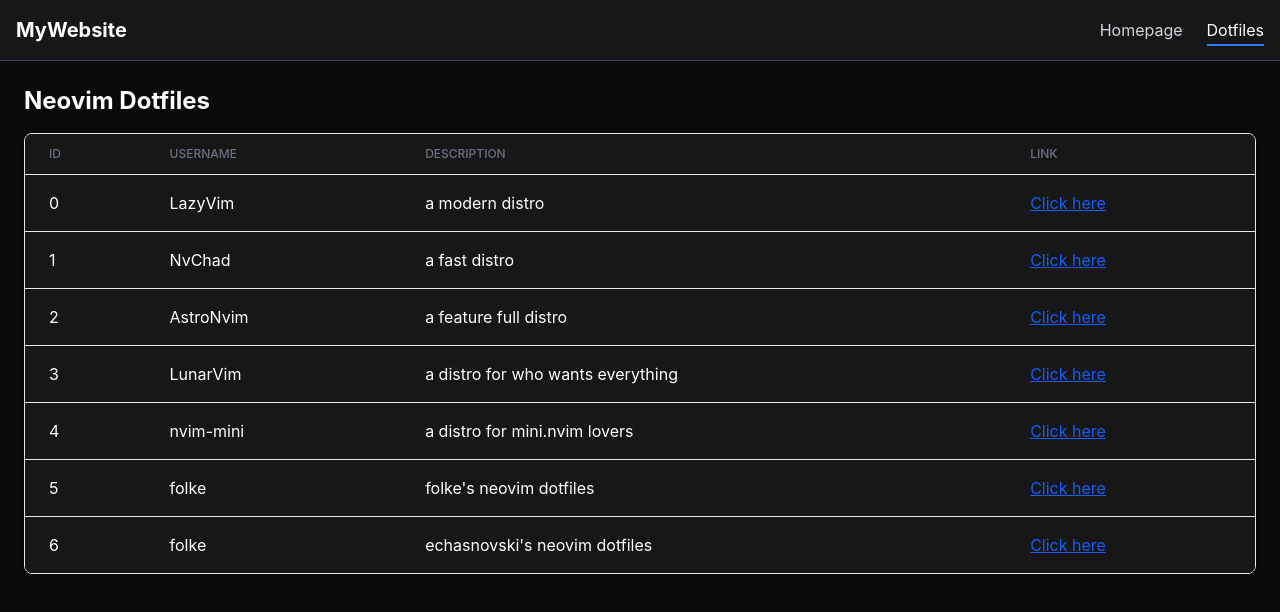
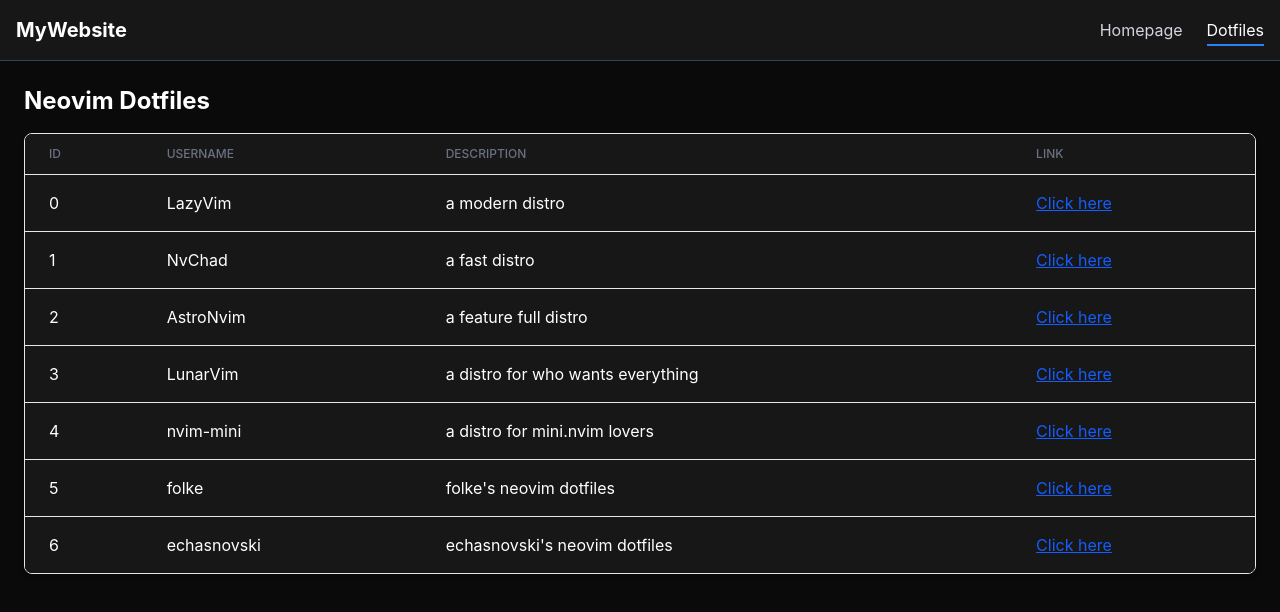
Before and after one commit to dotshowcase/dotshowcase.github.io, a React (Vite) app: page /dots in a window 1280 px wide. Shown: the top 612 px of the page. Built offline with nearby package versions, Linux system fonts and the light colour scheme.

Commit message:
chore: I copy pasted and forgot to change username

```diff
--- a/src/pages/dots.jsx
+++ b/src/pages/dots.jsx
@@ -6,7 +6,7 @@
     { id: 3, username: "LunarVim", description: "a distro for who wants everything", link: "https://github.com/lunarvim/lunarvim" },
     { id: 4, username: "nvim-mini", description: "a distro for mini.nvim lovers", link: "https://github.com/nvim-mini/MiniMax" },
     { id: 5, username: "folke", description: "folke's neovim dotfiles", link: "https://github.com/folke/dot/tree/master/nvim" },
-    { id: 6, username: "folke", description: "echasnovski's neovim dotfiles", link: "https://github.com/echasnovski/nvim" },
+    { id: 6, username: "echasnovski", description: "echasnovski's neovim dotfiles", link: "https://github.com/echasnovski/nvim" },
   ];
 
   return (
```
